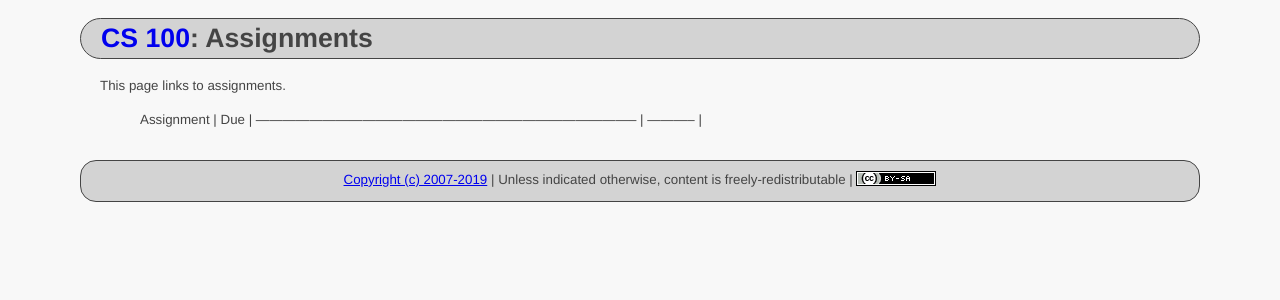
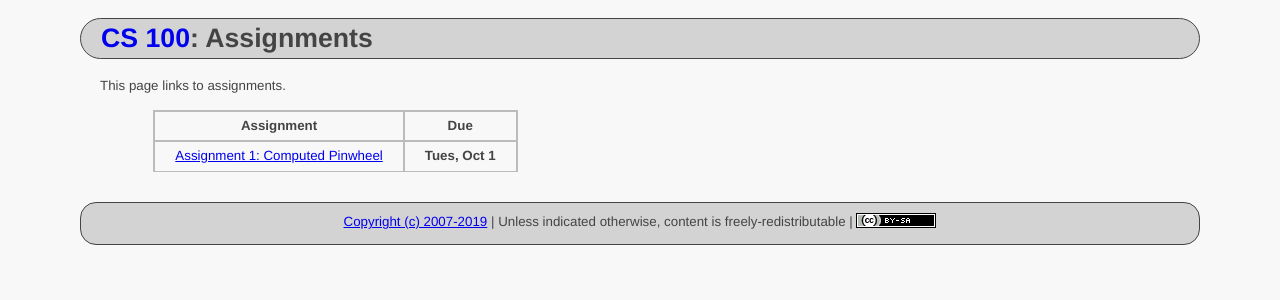
Before and after one commit to ycpcs/cs100-fall2019, a Jekyll site: the page built from assign/index.md, in a window 1280 px wide. Shown: the top 300 px of the page. Built offline with Jekyll 4.4.1, drawn with Linux system fonts in a browser that asks for light colours.

Commit message:
add assign 1
add assign 1

```diff
--- a/assign/index.md
+++ b/assign/index.md
@@ -6,8 +6,9 @@ title: Assignments
 This page links to assignments.
 
 
-> Assignment                                                                             |     Due     |
-> -------------------------------------------------------------------------------------- | ----------- |
+> Assignment |     Due     |
+> ---------- | ----------- |
+> [Assignment 1: Computed Pinwheel](CS100_Assign1.pdf) | **Tues, Oct 1** |
 
 
 
```
Also changed, not shown: index.md (+1 -0 lines), schedule.md (+1 -0 lines), 1 other file.
